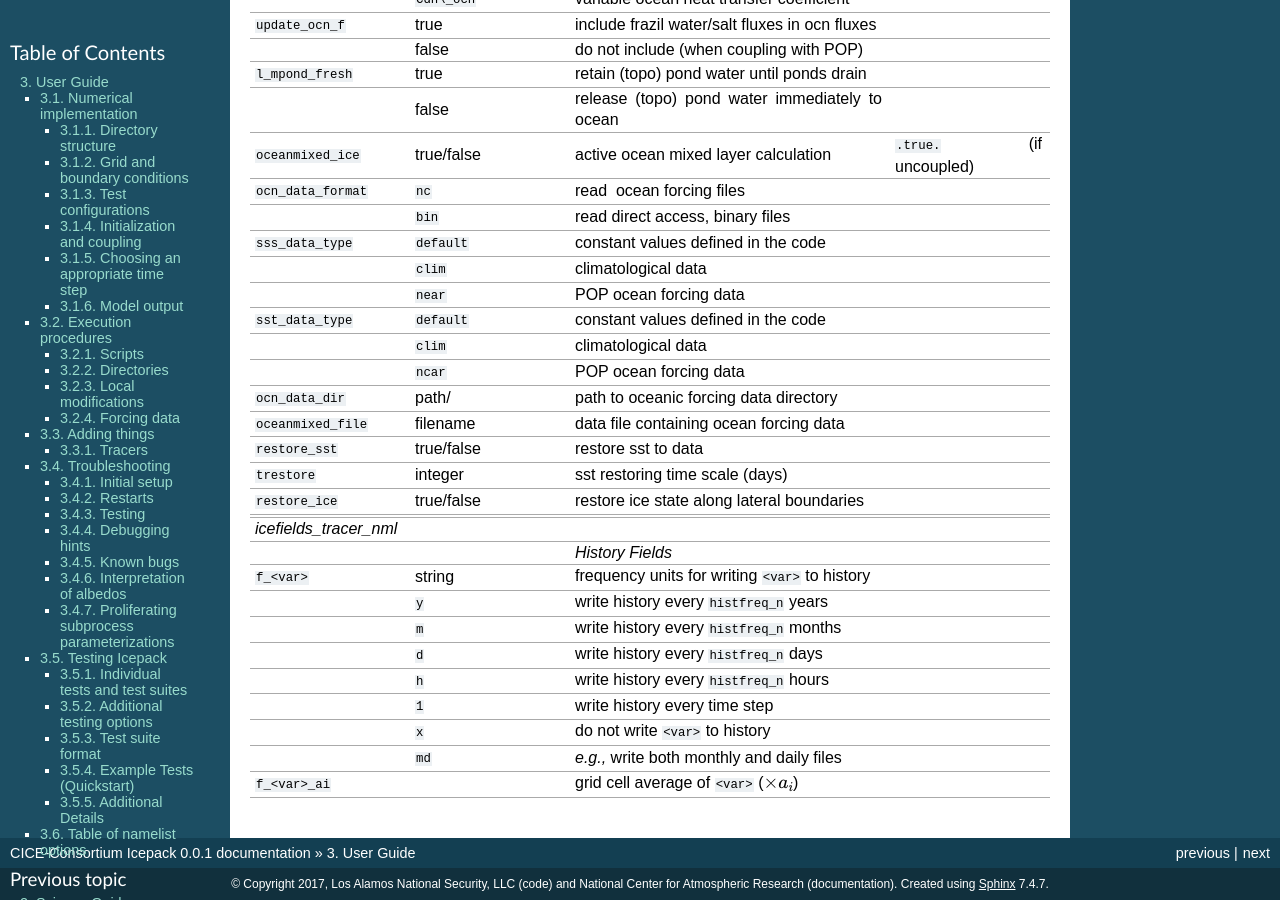
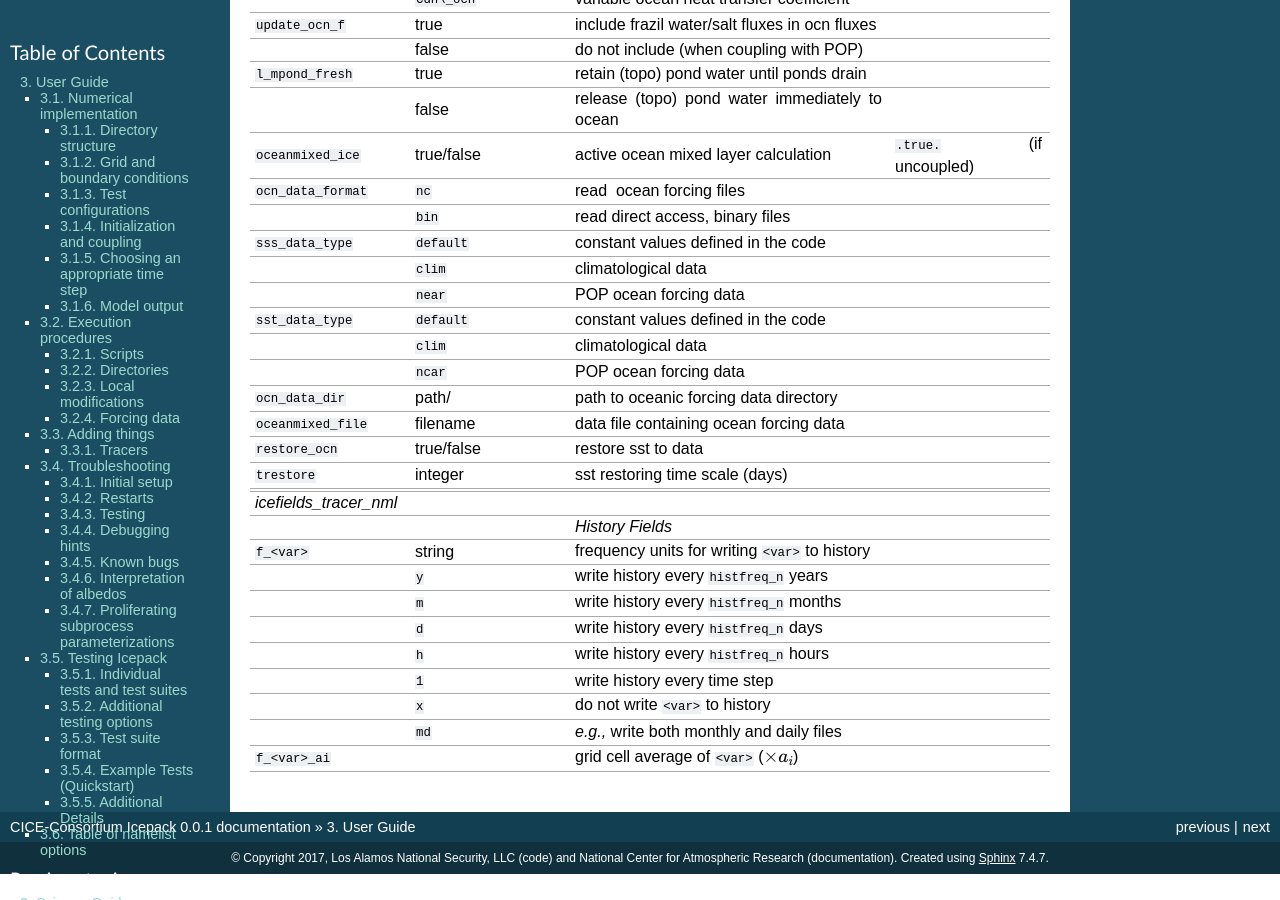
Before and after one commit to CICE-Consortium/Icepack, a Sphinx documentation site: the page built from doc/source/icepack_3_user_guide.rst, in a window 1280 px wide and 900 px high, scrolled down 21954 px. Built offline with Sphinx 7.4.7, drawn with Linux system fonts in a browser that asks for light colours; cross-references to code outside the pages are shown as plain code; after the commit the page ends 22828 px from its top, so only the background shows below that; some of the changed text lies outside the part shown.

Commit message:
restore and shortwave documentation update

```diff
--- a/doc/source/icepack_3_user_guide.rst
+++ b/doc/source/icepack_3_user_guide.rst
@@ -1235,9 +1235,8 @@
    "", "``ncar``", "POP ocean forcing data", ""
    "``ocn_data_dir``", "path/", "path to oceanic forcing data directory", ""
    "``oceanmixed_file``", "filename", "data file containing ocean forcing data", ""
-   "``restore_sst``", "true/false", "restore sst to data", ""
+   "``restore_ocn``", "true/false", "restore sst to data", ""
    "``trestore``", "integer", "sst restoring time scale (days)", ""
-   "``restore_ice``", "true/false", "restore ice state along lateral boundaries", ""
    "", "", "", ""
    "*icefields_tracer_nml*", "", "", ""
    "", "", "*History Fields*", ""
```
Also changed, not shown: other parts of doc/source/icepack_3_user_guide.rst (+2 -2 lines).
